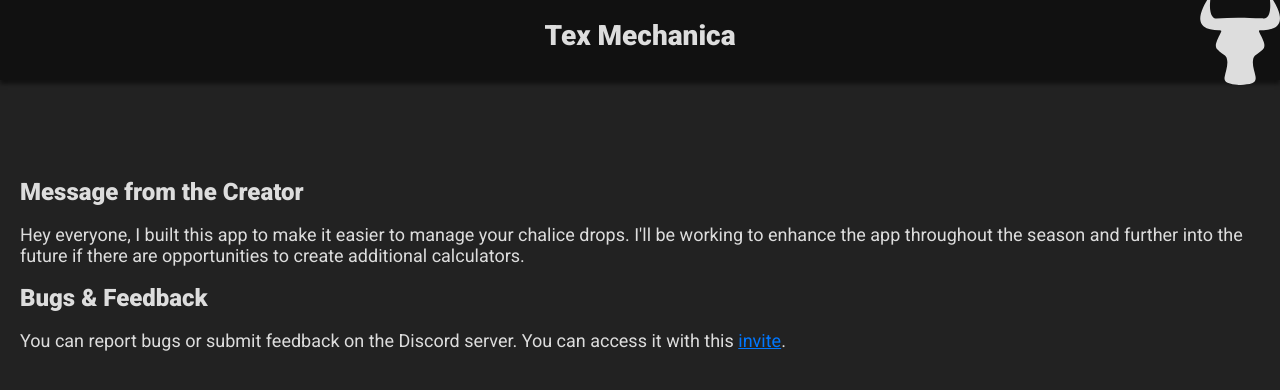
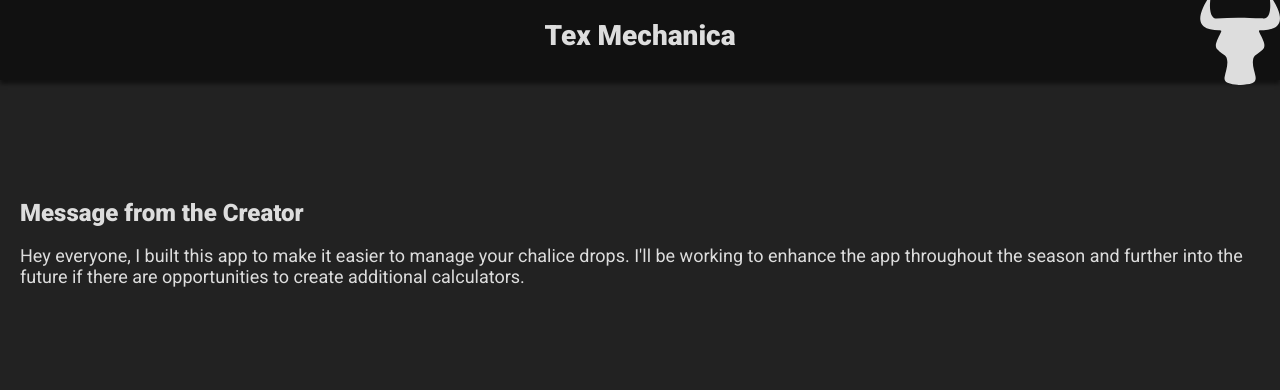
Before and after one commit to syntactic-salt/destiny-chalice-sim, a React app: page /about in a window 1280 px wide. Shown: the top 390 px of the page. Built offline with nearby package versions, Linux system fonts and the light colour scheme.

Commit message:
split about and feedback into 2 routes

```diff
--- a/src/components/about/about.jsx
+++ b/src/components/about/about.jsx
@@ -1,13 +1,11 @@
 import React from 'react';
-import styles from './about.scss';
+import GenericWrapper from '../generic-wrapper/generic-wrapper';
 
 export default function About() {
     return (
-        <div className={styles.about}>
+        <GenericWrapper>
             <h2>Message from the Creator</h2>
             <p>Hey everyone, I built this app to make it easier to manage your chalice drops. I'll be working to enhance the app throughout the season and further into the future if there are opportunities to create additional calculators.</p>
-            <h2>Bugs & Feedback</h2>
-            <p>You can report bugs or submit feedback on the Discord server. You can access it with this <a href="https://discord.gg/re74rf4" target="_blank">invite</a>.</p>
-        </div>
+        </GenericWrapper>
     );
 };
--- a/src/components/app/app.jsx
+++ b/src/components/app/app.jsx
@@ -6,8 +6,9 @@ import AppHeader from '../app-header/app-header';
 import Menu from '../menu/menu';
 import CalcGroup from '../calc-group/calc-group';
 import About from '../about/about';
+import Feedback from '../feedback/feedback';
 
-function App() {
+const App = () => {
     const [isMenuOpen, setIsMenuOpen] = useState(false);
     const headerNode = useRef();
     const handleMenuOpen = () => {
@@ -24,12 +25,13 @@ function App() {
                 <Menu isOpen={isMenuOpen} onMenuClose={handleMenuClose} excludeFromClose={[headerNode]}/>
                 <Switch>
                     <Route exact path='/' component={CalcGroup}/>
-                    <Route path='/about' component={About}/>
+                    <Route exact path='/feedback' component={Feedback}/>>
+                    <Route exact path='/about' component={About}/>
                 </Switch>
             </div>
         </div>
     );
-}
+};
 
 ReactDOM.render((
     <BrowserRouter>
--- /dev/null
+++ b/src/components/feedback/feedback.jsx
@@ -0,0 +1,13 @@
+import React from 'react';
+import GenericWrapper from '../generic-wrapper/generic-wrapper';
+
+const Feedback = () => {
+    return (
+        <GenericWrapper>
+            <h2>Feedback & Bug Reports</h2>
+            <p>You can report bugs or submit feedback on the Discord server. You can access it with this <a href="https://discord.gg/re74rf4" target="_blank">invite</a>.</p>
+        </GenericWrapper>
+    );
+};
+
+export default Feedback;
--- /dev/null
+++ b/src/components/generic-wrapper/generic-wrapper.jsx
@@ -0,0 +1,10 @@
+import React from 'react';
+import styles from './generic-wrapper.scss';
+
+const GenericWrapper = (props) => {
+    return (
+        <article className={styles.wrapper}>{props.children}</article>
+    );
+};
+
+export default GenericWrapper;
--- a/src/components/about/about.scss
+++ b/src/components/generic-wrapper/generic-wrapper.scss
@@ -1,6 +1,6 @@
 @import "../../styles/variables";
 
-.about {
+.wrapper {
     padding: $spacing-default * 2;
     width: 100vw;
 }
--- a/src/components/menu/menu.jsx
+++ b/src/components/menu/menu.jsx
@@ -60,6 +60,12 @@ export default function Menu(props) {
                 <li>
                     <NavLink className={styles.menuListLink}
                              exact
+                             to='/feedback'
+                             activeClassName={styles.menuListLinkActive}>Feedback & Bug Reports</NavLink>
+                </li>
+                <li>
+                    <NavLink className={styles.menuListLink}
+                             exact
                              to='/about'
                              activeClassName={styles.menuListLinkActive}>About Tex Mechanica</NavLink>
                 </li>
```
